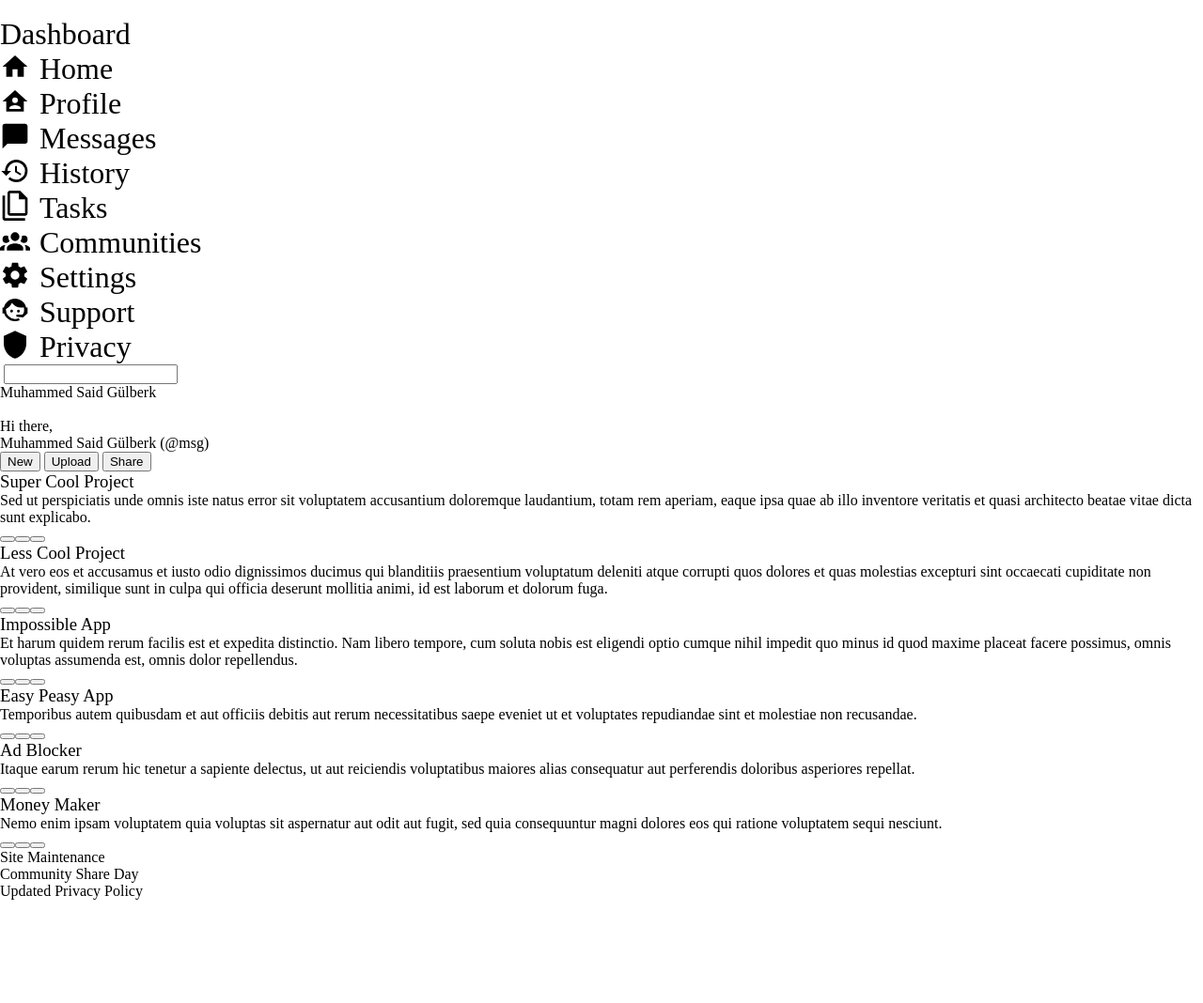
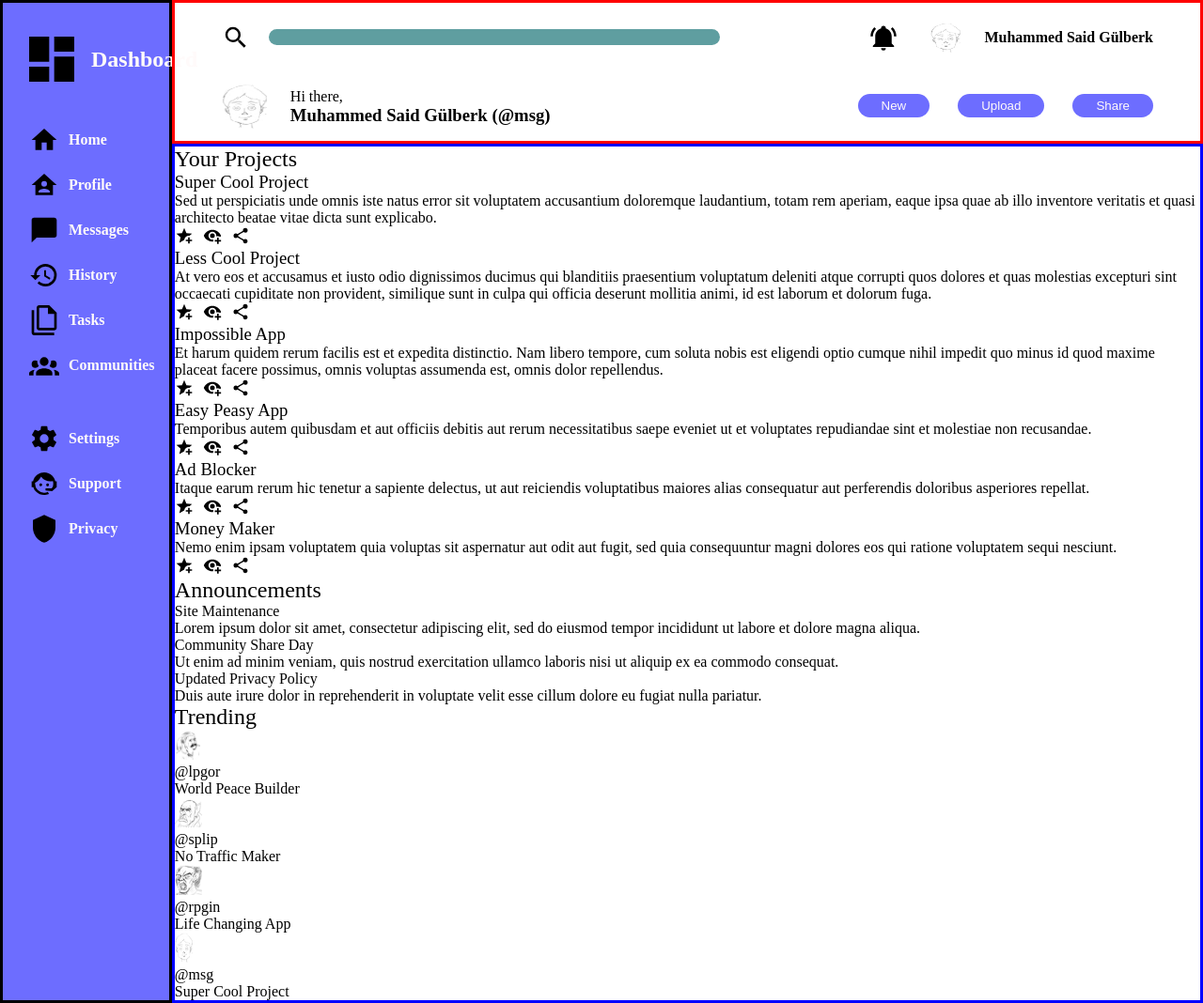
Before and after one commit to MSaidG/odin-admin-dashboard, a plain HTML site: page index.html in a window 1280 px wide. Shown: the whole page at 94% size. Before the commit the page ends 1030 px from the top, so only its background shows below. Drawn offline with Linux system fonts and the light colour scheme.

Commit message:
Do sidebar and header, also add pics and icons

```diff
--- a/index.html
+++ b/index.html
@@ -11,107 +11,122 @@
         <div class="sidebar">
             <div class="logo">
                 <img src="" alt="">
-                <h1>Dashboard</h1>
+                <h1> <img src="/icons/dashboard.svg" alt="dashboard">Dashboard</h1>
             </div>
 
             <div class="nav">
                 <ul>
 
-                    <li> <img src="/icons/home.svg" alt="home"> Home</li>
-                    <li> <img src="/icons/profile.svg" alt="home"> Profile</li>
-                    <li> <img src="/icons/message.svg" alt="home"> Messages</li>
-                    <li> <img src="/icons/history.svg" alt="home"> History</li>
-                    <li> <img src="/icons/tasks.svg" alt="home"> Tasks</li>
-                    <li> <img src="/icons/communities.svg" alt="home"> Communities</li>
+                    <li> <a href="http://"><img src="/icons/home.svg" alt="home">Home</a></li>
+                    <li> <a href="http://"><img src="/icons/profile.svg" alt="profile"> Profile</a></li>
+                    <li> <a href="http://"><img src="/icons/message.svg" alt="message"> Messages</a></li>
+                    <li> <a href="http://"><img src="/icons/history.svg" alt="history"> History</a></li>
+                    <li> <a href="http://"><img src="/icons/tasks.svg" alt="tasks"> Tasks</a></li>
+                    <li> <a href="http://"><img src="/icons/communities.svg" alt="communities"> Communities</a></li>
                 </ul>
             </div>
             <div class="settings">
                 <ul>
-                    <li> <img src="/icons/settings.svg" alt="home"> Settings</li>
-                    <li> <img src="/icons/support.svg" alt="home"> Support</li>
-                    <li> <img src="/icons/privacy.svg" alt="home"> Privacy</li>
+                    <li> <a href="http://"><img src="/icons/settings.svg" alt="settings"> Settings</a></li>
+                    <li> <a href="http://"><img src="/icons/support.svg" alt="support"> Support</a></li>
+                    <li> <a href="http://"><img src="/icons/privacy.svg" alt="privacy"> Privacy</a></li>
                 </ul>
             </div>
         </div>
 
         <div class="header">
             <div class="search">
-                <img src="" alt="">
-                <input type="text">
-                <img src="" alt="">
-                <img src="" alt="">
-                <p>Muhammed Said Gülberk</p>
+                <div class="search_left">
+                    <button class="magnify"></button>
+                    <label for="search"></label>
+                    <input type="text" name="search">
+                </div>
+                <div class="search_right">
+                    <button class="bell"></button>
+                    <img src="/pics/human_1.jpeg" alt="my_profile_pic">
+                    <p><b>Muhammed Said Gülberk</b></p>
+                </div>
             </div>
             <div class="greet">
-                <img src="" alt="">
-                <p>Hi there,</p>
-                <p>Muhammed Said Gülberk (@msg)</p>
-                <button>New</button>
-                <button>Upload</button>
-                <button>Share</button>
+                <div class="greet_left">
+                    <img src="/pics/human_1.jpeg" alt="my_profile_pic">
+                    <div>
+                        <p>Hi there,</p>
+                        <h3><b>Muhammed Said Gülberk (@msg)</b></h3>
+                    </div>
+
+                </div>
+                <div class="greet_right">
+                    <button class="greet_button">New</button>
+                    <button class="greet_button">Upload</button>
+                    <button class="greet_button">Share</button>
+                </div>
             </div>
         </div>
         <div class="main">
             <div class="project">
+                <h2>Your Projects</h2>
                 <div class="card">
                     <h3>Super Cool Project</h3>
                     <p>Sed ut perspiciatis unde omnis iste natus error sit voluptatem accusantium doloremque laudantium, totam rem aperiam, eaque ipsa quae ab illo inventore veritatis et quasi architecto beatae vitae dicta sunt explicabo.</p>
-                    <button></button><button></button><button></button></div>
+                    <button class="star"></button><button class="eye"></button><button class="share"></button></div>
                 <div class="card">
                     <h3>Less Cool Project</h3>
                     <p>At vero eos et accusamus et iusto odio dignissimos ducimus qui blanditiis praesentium voluptatum deleniti atque corrupti quos dolores et quas molestias excepturi sint occaecati cupiditate non provident, similique sunt in culpa qui officia deserunt mollitia animi, id est laborum et dolorum fuga.</p>
-                    <button></button><button></button><button></button></div>
+                    <button class="star"></button><button class="eye"></button><button class="share"></button></div>
                 <div class="card">
                     <h3>Impossible App</h3>
                     <p>Et harum quidem rerum facilis est et expedita distinctio. Nam libero tempore, cum soluta nobis est eligendi optio cumque nihil impedit quo minus id quod maxime placeat facere possimus, omnis voluptas assumenda est, omnis dolor repellendus. </p>
-                    <button></button><button></button><button></button></div>
+                    <button class="star"></button><button class="eye"></button><button class="share"></button></div>
                 <div class="card">
                     <h3>Easy Peasy App</h3>
                     <p>Temporibus autem quibusdam et aut officiis debitis aut rerum necessitatibus saepe eveniet ut et voluptates repudiandae sint et molestiae non recusandae.</p>
-                    <button></button><button></button><button></button></div>
+                    <button class="star"></button><button class="eye"></button><button class="share"></button></div>
                 <div class="card">
                     <h3>Ad Blocker</h3>
                     <p>Itaque earum rerum hic tenetur a sapiente delectus, ut aut reiciendis voluptatibus maiores alias consequatur aut perferendis doloribus asperiores repellat.</p>
-                    <button></button><button></button><button></button></div>
+                    <button class="star"></button><button class="eye"></button><button class="share"></button></div>
                 <div class="card">
                     <h3>Money Maker</h3>
                     <p>Nemo enim ipsam voluptatem quia voluptas sit aspernatur aut odit aut fugit, sed quia consequuntur magni dolores eos qui ratione voluptatem sequi nesciunt.</p>
-                    <button></button><button></button><button></button></div>
+                    <button class="star"></button><button class="eye"></button><button class="share"></button></div>
             </div>
             <div class="announcement">
+                <h2>Announcements</h2>
                 <div class="news">
                     <h4>Site Maintenance</h4>
-                    <p></p>
+                    <p class="context">Lorem ipsum dolor sit amet, consectetur adipiscing elit, sed do eiusmod tempor incididunt ut labore et dolore magna aliqua.</p>
                 </div>
                 <div class="news">
                     <h4>Community Share Day</h4>
-                    <p></p>
+                    <p class="context">Ut enim ad minim veniam, quis nostrud exercitation ullamco laboris nisi ut aliquip ex ea commodo consequat.</p>
                 </div>
                 <div class="news">
                     <h4>Updated Privacy Policy</h4>
-                    <p></p>
+                    <p class="context">Duis aute irure dolor in reprehenderit in voluptate velit esse cillum dolore eu fugiat nulla pariatur.</p>
                 </div>
             </div>
             <div class="trending">
+                <h2>Trending</h2>
                 <div class="account">
-                    <img src="" alt="">
-                    <p></p>
-                    <p></p>
+                    <img src="/pics/human_2.jpeg" alt="human_2">
+                    <p class="email">@lpgor</p>
+                    <p class="app_type">World Peace Builder</p>
                 </div>
                 <div class="account">
-                    <img src="" alt="">
-                    <p></p>
-                    <p></p>
+                    <img src="/pics/orc_1.jpeg" alt="orc_1">
+                    <p class="email">@splip</p>
+                    <p class="app_type">No Traffic Maker</p>
                 </div>
                 <div class="account">
-                    <img src="" alt="">
-                    <p></p>
-                    <p></p>
+                    <img src="/pics/orc_2.jpeg" alt="orc_2">
+                    <p class="email">@rpgin</p>
+                    <p class="app_type">Life Changing App</p>
                 </div>
                 <div class="account">
-                    <img src="" alt="">
-                    <p></p>
-                    <p></p>
+                    <img src="/pics/human_1.jpeg" alt="me">
+                    <p class="email">@msg</p>
+                    <p class="app_type">Super Cool Project</p>
                 </div>
             </div>
         </div>
--- a/style.css
+++ b/style.css
@@ -1,5 +1,5 @@
 
-/* Reset */
+/* Reset Begin*/
 html {
     box-sizing: border-box;
     font-size: 16px;
@@ -19,6 +19,13 @@ html {
     list-style: none;
 }
 
+a {
+    text-decoration: none;
+}
+
+/* Reset End*/
+
+
 img {
     max-width: 100%;
     height: auto;
@@ -30,9 +37,189 @@ html {
 
 }
 
-  li {
+a {
     display: flex;
-    margin: auto;
+    align-items: center;
     gap: 10px;
-    font-size: 2rem;
+
+    font-size: 1rem;
+    font-weight: 600;
+    padding: 0.5rem;
+
+    color: snow;
 }
+
+h1 {
+    display: flex;
+    align-items: center;
+    gap: 10px;
+
+    font-size: 1.5rem;
+    font-weight: bold;
+}
+
+
+h1 > img {
+    max-height: 4rem;
+}
+
+input {
+
+    border-radius: 10px;
+    min-width: 60vh;
+    border: none;
+    background-color: cadetblue;
+}
+
+
+.star {
+    background: url(/icons/star-plus.svg) no-repeat;
+    width: 20px;
+    height: 20px;
+    margin-right: 10px;
+    border: none;
+
+}
+
+.eye {
+    background: url(/icons/eye-plus.svg) no-repeat;
+    width: 20px;
+    height: 20px;
+    margin-right: 10px;
+    border: none;
+
+}
+
+.share {
+    background: url(/icons/share.svg) no-repeat;
+    width: 20px;
+    height: 20px;
+    margin-right: 10px;
+    border: none;
+}
+
+.magnify {
+    background: url(/icons/search.svg) no-repeat;
+    width: 30px;
+    height: 30px;
+    margin-right: 10px;
+    border: none;
+}
+
+.bell {
+    background: url(/icons/notification.svg) no-repeat;
+    width: 30px;
+    height: 30px;
+    margin-right: 10px;
+    border: none;
+}
+
+
+.greet_button {
+    border-radius: 20px;
+    background-color: rgb(109, 109, 255);
+    padding: 5px 25px;
+    color: snow;
+    border: none;
+
+}
+
+/* Grid */
+
+.container {
+    display: grid;
+    grid-template-columns: 1fr 6fr;
+    grid-template-rows: 1fr 6fr;
+
+}
+
+.sidebar {
+    grid-column: 1 / 2;
+    grid-row: 1 / 3;
+    border: 3px solid black;
+
+
+    background-color: rgb(109, 109, 255);
+    color: snow;
+
+    display: flex;
+    flex-direction: column;
+    padding: 10px 20px;
+    gap: 30px;
+}
+
+.header {
+    grid-column: 2 / 3;
+
+    border: 3px solid red;
+
+    display: grid;
+    grid-template-rows: 1fr 1fr;
+}
+
+.search {
+    grid-row: 1 / 2;
+    display: flex;
+    justify-content: space-between;
+    align-items: center;
+    margin: 0px 50px;
+
+}
+
+.search_left {
+    display: flex;
+    align-items: center;
+
+    min-height: 10px;
+    gap: 5px;
+}
+
+.search_right {
+    display: flex;
+    align-items: center;
+
+    min-height: 10px;
+    gap: 25px;
+}
+
+.search_right > img {
+
+    min-width: 4vh;
+    min-height: 4vh;
+}
+
+.greet {
+    grid-row: 2 / 3;
+    display: flex;
+    justify-content: space-between;
+    margin: 0px 50px;
+}
+
+.greet_left {
+    display: flex;
+    align-items: center;
+
+    min-height: 10px;
+    gap: 25px;
+    line-height: 2.5vh;
+    font-weight: bold;
+}
+
+.greet_right {
+    display: flex;
+    align-items: center;
+
+    min-height: 10px;
+    gap: 30px;
+}
+
+.greet_left > img {
+
+    min-width: 6vh;
+    min-height: 6vh;
+}
+
+.main {
+    grid-column: 2 / 3;
+    border: 3px solid blue;
+}
```
Also changed, not shown: icons/dashboard.svg (added), icons/notification.svg (added), icons/search.svg (added), pics/WhatsApp Image 2023-09-07 at 18.51.17 (4).jpeg (added), pics/human_1.jpeg (added), pics/human_2.jpeg (added), pics/orc_1.jpeg (added), pics/orc_2.jpeg (added). Lines whose indentation alone changed are shown as unchanged.
